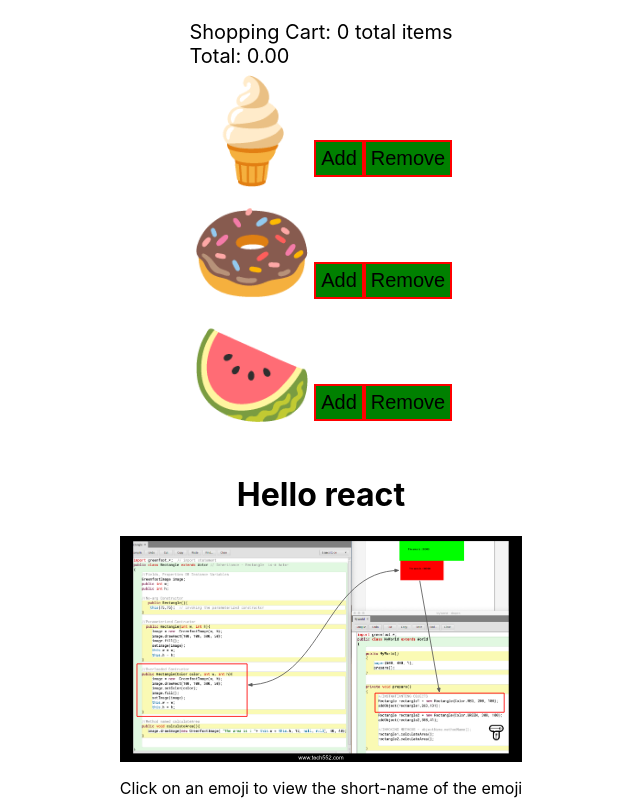
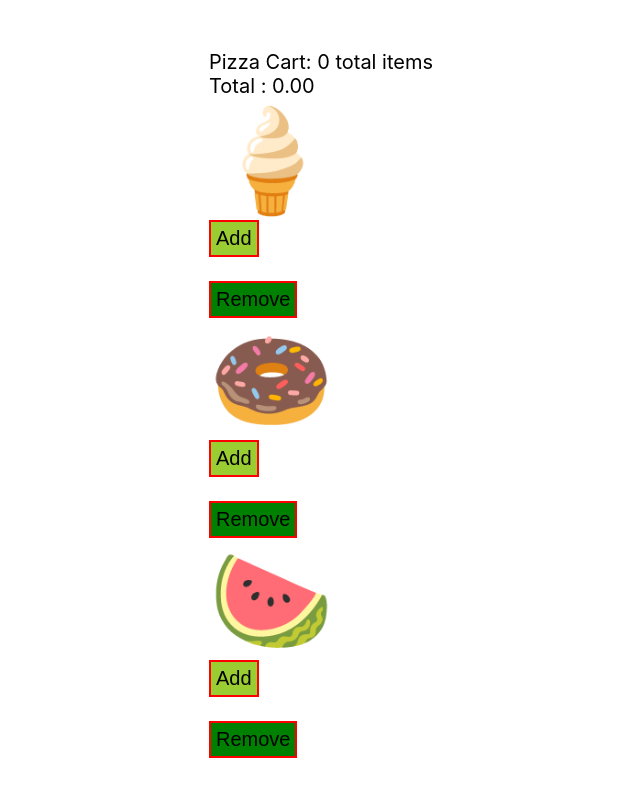
Before and after one commit to MikailaAkeredolu/feb2022-react-walkthrough, a React (Create React App) app: page / in a window 1280 px wide. Shown: the top 800 px of the page, without its empty margins (319-959 px from the left). Built offline with nearby package versions, Linux system fonts and the light colour scheme.

Commit message:
usereducer

```diff
--- a/src/components/App/App.js
+++ b/src/components/App/App.js
@@ -5,6 +5,7 @@ import data from '../App/data';
 import AnimalCard from '../AnimalCard/AnimalCard';
 import Alert from '../Alert/Alert';
 import Product from '../Product/Product';
+import Pizza from '../Pizza/Pizza';
 
 
 function displayEmojiName(event){
@@ -41,8 +42,8 @@ function App() {
 
   return (
     <div className="container">
-
-<Product />
+<Pizza />
+{/* <Product /> */}
 
      <h1 id={greeting}>Hello react</h1>
     {displayAction && <p>You see me now</p>}
@@ -84,8 +85,6 @@ function App() {
       </Alert>
       </div>
 
-
-
      </div>
 
   );
--- /dev/null
+++ b/src/components/Pizza/Pizza.css
@@ -0,0 +1,15 @@
+.pizza span {
+    font-size: 100px;
+}
+
+.pizza-wrapper {
+    padding: 20px;
+    font-size: 20px;
+}
+
+.pizza-wrapper button {
+    font-size: 20px;
+    background-color: green;
+    padding: 5px;
+    border: 2px solid red;
+}
--- /dev/null
+++ b/src/components/Pizza/Pizza.js
@@ -0,0 +1,133 @@
+import { useState, useReducer } from 'react';
+import '../Pizza/Pizza.css';
+
+const currencyOptions = {
+    minimumFractionDigits: 2,
+    maximumFractionDigits: 2,
+  }
+
+  const pizzas = [
+    {
+      emoji: '🍦',
+      name: 'ice cream',
+      price: 5
+    },
+    {
+      emoji: '🍩',
+      name: 'donuts',
+      price: 2.5,
+    },
+    {
+      emoji: '🍉',
+      name: 'watermelon',
+      price: 4
+    }
+  ];
+
+  function cartReducer(state, action) {
+    switch(action.type) {
+      case 'add':
+        return [...state, action.pizza];
+      case 'remove':
+        const productIndex = state.findIndex(item => item.name === action.pizza.name);
+        if(productIndex < 0) {
+          return state;
+        }
+        const update = [...state];
+        update.splice(productIndex, 1)
+        return update
+      default:
+        return state;
+    }
+  }
+
+//   function cartReducer(state, pizza){
+//     return [...state, pizza];
+// }
+function totalReducer(state, action) {
+    if(action.type === 'add'){
+        return state + action.price;
+    }
+    return state - action.price
+}
+
+// function totalReducer(state, price) {
+//     return state + price;
+// }
+
+
+export default function Pizza(){
+//hooks with state
+// const [cart, setCart] = useState([]); // By passing an empty array as an argument to useState, you set the initial empty state as the first value of cart.
+//const [total, setTotal] = useState(0);
+
+//reducer
+const [cart, setCart] = useReducer(cartReducer, []);
+// const [total, setTotal] = useReducer(totalReducer, 0);
+
+function getTotal(cart) {
+    const total = cart.reduce((totalCost, item) => totalCost + item.price, 0);
+    return total.toLocaleString(undefined, currencyOptions)
+  }
+
+
+    // function getTotal() {
+    //     return total.toLocaleString(undefined, currencyOptions)
+    // }
+
+    //reducer
+    function add(pizza) {
+        setCart({ pizza, type: 'add' });
+        // const {name, price} = pizza;
+        // setCart({name, type: 'add'});
+        // setTotal({price, type: 'add'});
+    }
+
+    function remove(pizza) {
+        setCart({ pizza, type: 'remove' });
+        // const { name, price } = product;
+        // setCart({ name, type: 'remove' });
+        // setTotal({ price, type: 'remove' });
+      }
+
+
+    // function add(pizza) {
+    //     setCart(current => [...current, pizza.name]);
+    //     setTotal(current => current + pizza.price);
+    // }
+
+    // function remove(pizza) {
+    //     setCart(current => [...current, pizza.name]);
+    //     setTotal(current => current + pizza.price);
+    // }
+
+    return (
+        <div className="pizza-wrapper" style={{marginTop: '30px'}}>
+            <div>
+                Pizza Cart: {cart.length} total items
+            </div>
+            <div>Total : {getTotal(cart)}</div>
+
+<div>
+    {
+            pizzas.map(pizza => (
+            <div key={pizza.name}>
+                <div className="pizza">
+                    <span role="img" aria-label={pizza.name}>{pizza.emoji}</span>
+                </div>
+                <button onClick={()=> add(pizza)} style={{backgroundColor: "yellowgreen"}}>Add</button>
+                <br />     <br />
+                <button onClick={() => remove(pizza)}>Remove</button>
+                {/* <button onClick={ ()=> {
+                    setCart([]);
+                    setTotal(0);
+                }} style={{backgroundColor: "red"}}>Remove</button> */}
+
+        </div>
+        ))
+    }
+    </div>
+</div>
+)}
+
+// There’s another Hook called useReducer that is specially designed to update the state based on the current state, in a manner similar to the .reduce array method
```
